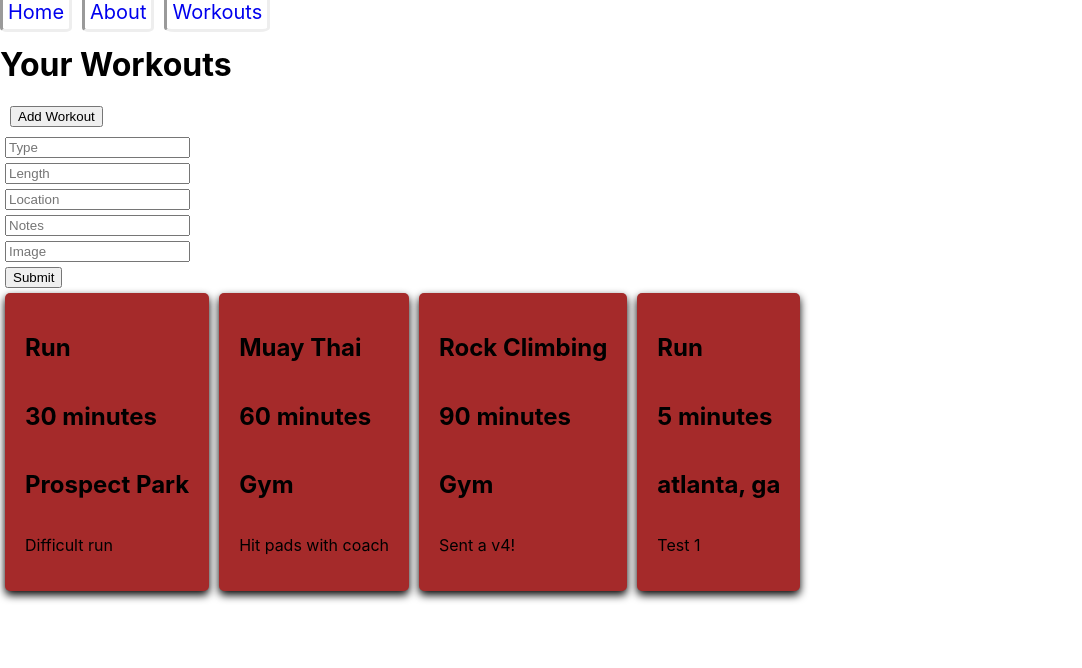
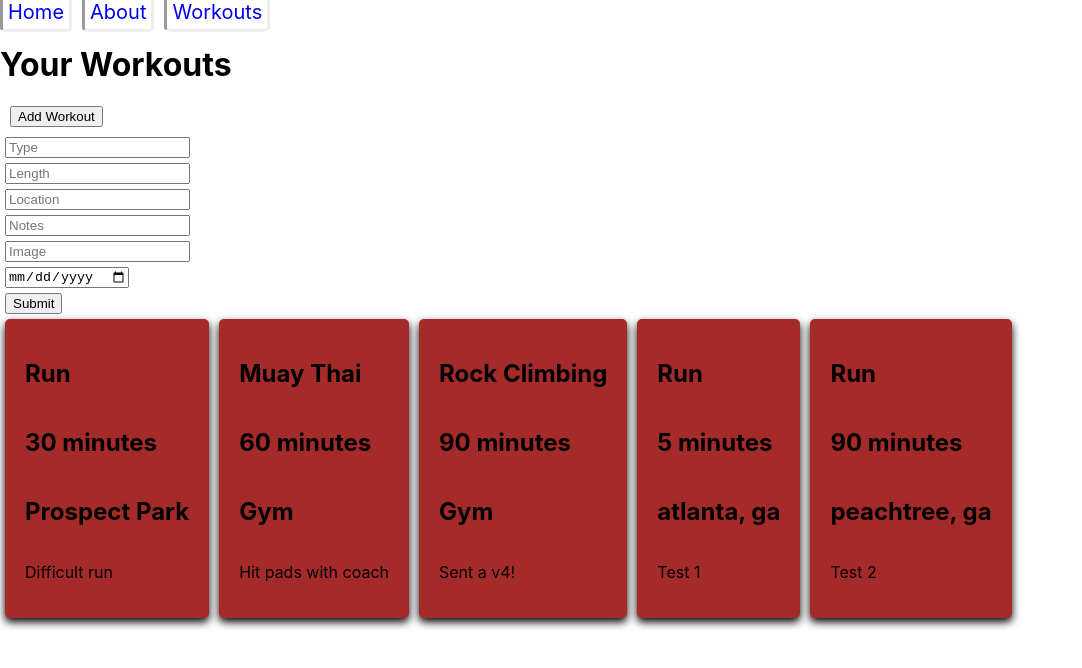
Before and after one commit to gasparericmartin/project-phase-2, a React (Create React App) app: page /workouts in a window 1280 px wide. Both pictures are taken after a click on the button "Add Workout". Shown: the top 668 px of the page, without its empty margins (0-1082 px from the left). Built offline with nearby package versions, Linux system fonts and the light colour scheme; data requests are answered from the project's data file.

Commit message:
Add date attribute to form and db

```diff
--- a/db.json
+++ b/db.json
@@ -2,6 +2,7 @@
   "workouts": [
     {
       "id": 1,
+      "date": "2024-02-28",
       "type": "Run",
       "length": 30,
       "location": "Prospect Park",
@@ -10,6 +11,7 @@
     },
     {
       "id": 2,
+      "date": "2024-02-28",
       "type": "Muay Thai",
       "length": 60,
       "location": "Gym",
@@ -18,6 +20,7 @@
     },
     {
       "id": 3,
+      "date": "2024-02-28",
       "type": "Rock Climbing",
       "length": 90,
       "location": "Gym",
@@ -26,11 +29,21 @@
     },
     {
       "id": 4,
+      "date": "2024-02-28",
       "type": "Run",
       "length": "5",
       "location": "atlanta, ga",
       "notes": "Test 1",
       "imgUrl": ""
+    },
+    {
+      "id": 5,
+      "date": "2024-02-28",
+      "type": "Run",
+      "length": "90",
+      "location": "peachtree, ga",
+      "notes": "Test 2",
+      "imgUrl": "https://google.com"
     }
   ]
 }
--- a/src/components/AddWorkout.js
+++ b/src/components/AddWorkout.js
@@ -7,7 +7,8 @@ function AddWorkout({postWorkout}) {
                                     length: '',
                                     location: '',
                                     notes: '',
-                                    imgUrl: ''
+                                    imgUrl: '',
+                                    date: ''
     })
 
     function handleChange(e) {
@@ -19,6 +20,7 @@ function AddWorkout({postWorkout}) {
 
         const postObj = {
                         id: '',
+                        date: formData.date,
                         type: formData.type,
                         length: formData.length,
                         location: formData.location,
@@ -72,6 +74,13 @@ function AddWorkout({postWorkout}) {
                     name='imgUrl'
                     onChange={handleChange}
                 />
+                <input
+                    type='date'
+                    placeholder='Date'
+                    value={formData.name}
+                    name='date'
+                    onChange={handleChange}
+                />
 
 
                 <input type='submit'/>
```
